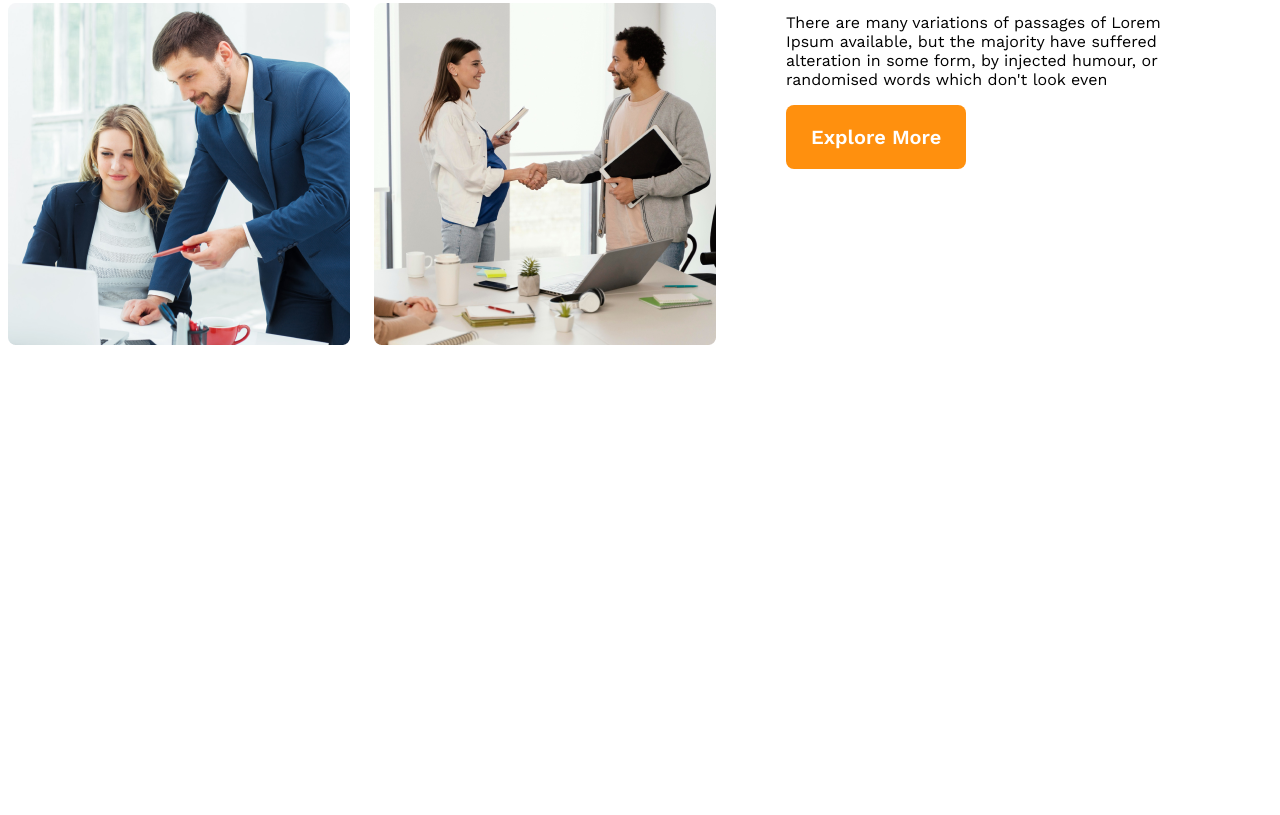
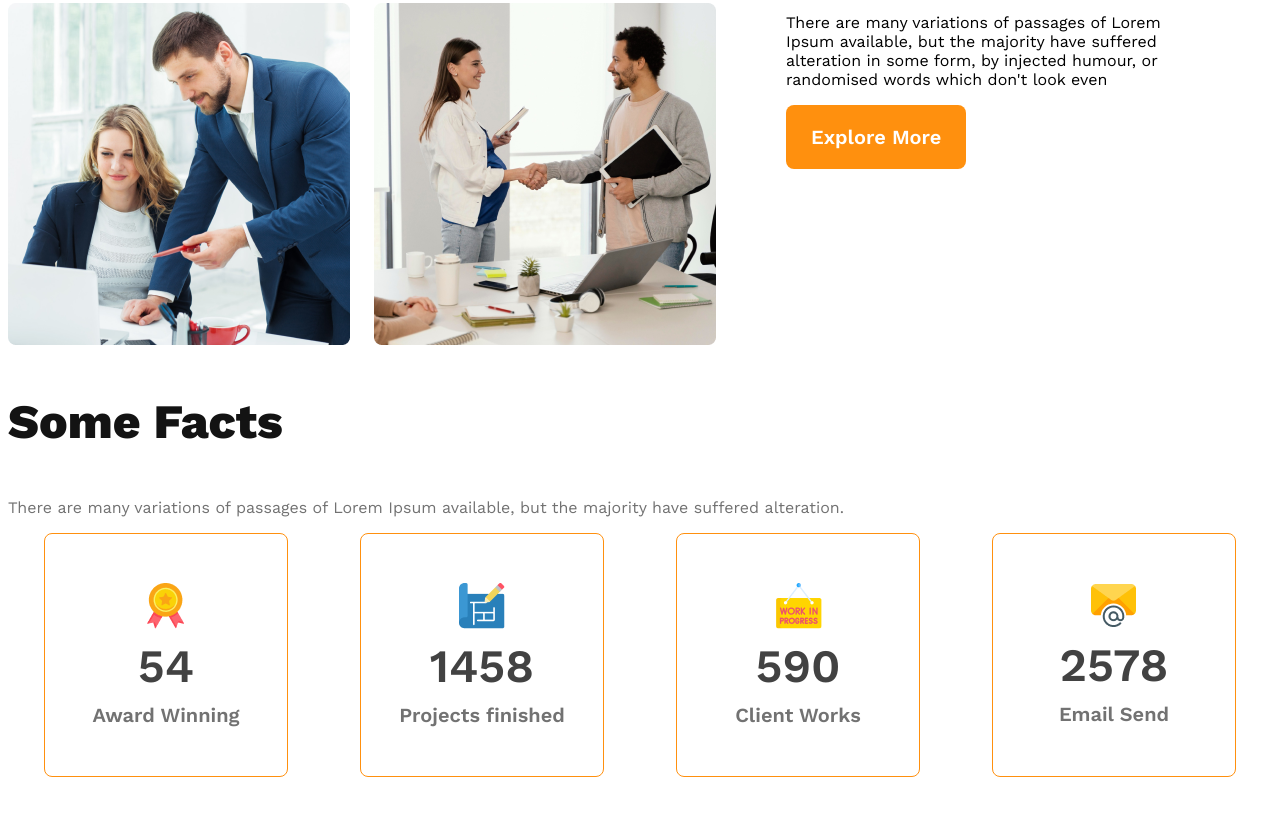
Before and after one commit to shahriaralam465/Architech-Website-demo, a plain HTML site: page index.html in a window 1280 px wide. Shown: the part 1455-2270 px from the top of the page. Before the commit the page ends 1870 px from the top, so only its background shows below. Drawn offline with nearby package versions, Linux system fonts and the light colour scheme.

Commit message:
added some fact section

```diff
--- a/index.html
+++ b/index.html
@@ -15,7 +15,7 @@
      <!-- Header Starting -->
      <header>
           <nav>
-               <h3 class="nav-title">G3 Architect</h3>
+               <h3 class="section-title">G3 Architect</h3>
                <ul>
                     <li><a href="">Home</a></li>
                     <li><a href="">About</a></li>
@@ -36,7 +36,7 @@
      </header>
       <!-- Header End -->
      <main>
-          <!-- Features Section Start -->
+          <!-- teams container started -->
           <section class="teams-container">
                <div class="teams-image-container">
                     <img src="./images/team1.png" alt="">
@@ -50,6 +50,38 @@
                     <button class="btn-primary">Explore More</button>
                </div>
           </section>
+          <!-- Features Section Start -->
+          <section class="features-container">
+
+          </section>
+          <!-- facts section -->
+          <section class="facts">
+               <h3 class="section-title">Some Facts</h3>
+               <p class="text-light-gray">There are many variations of passages of Lorem Ipsum available, but the majority have suffered alteration.</p>
+               <div class="facts-card-container">
+                    <!-- .card*4>img+h2.card-state+p.card-title -->
+                    <div class="card">
+                         <img src="./images/icons/ribon.png" alt="">
+                         <h2 class="card-stats">54</h2>
+                         <p class="card-title">Award Winning</p>
+                    </div>
+                    <div class="card">
+                         <img src="./images/icons/projects.png" alt="">
+                         <h2 class="card-stats">1458</h2>
+                         <p class="card-title">Projects finished</p>
+                    </div>
+                    <div class="card">
+                         <img src="./images/icons/customers.png" alt="">
+                         <h2 class="card-stats">590</h2>
+                         <p class="card-title">Client Works</p>
+                    </div>
+                    <div class="card">
+                         <img src="./images/icons/email.png" alt="">
+                         <h2 class="card-stats">2578</h2>
+                         <p class="card-title">Email Send</p>
+                    </div>
+               </div>
+          </section>
      </main>
      <footer>
 
--- a/styles/architech.css
+++ b/styles/architech.css
@@ -3,6 +3,12 @@
 }
 
 /* Shared Style */
+
+.section-title {
+     color: #131313;
+     font-size: 3rem;
+     font-weight: 700;
+}
 
 .btn-primary {
      border: none;
@@ -30,12 +36,6 @@ nav {
      display: flex;
      justify-content: space-between;
      align-items: center;
-}
-
-nav .nav-title {
-     color: #131313;
-     font-size: 3rem;
-     font-weight: 700;
 }
 
 nav>ul {
@@ -104,12 +104,46 @@ main {
      color: #727272;
      font-weight: 500;
 }
-.teams-title .our{
+
+.teams-title .our {
      color: #131313;
      font-weight: 700;
 }
-.teams-title .features{
+
+.teams-title .features {
      color: #FF900E;
+}
+
+/* Facts section */
+.facts-card-container {
+     display: flex;
+     justify-content: space-around;
+}
+
+.facts-card-container .card {
+     display: flex;
+     justify-content: center;
+     align-items: center;
+     flex-direction: column;
+     width: 241.831px;
+     height: 241.831px;
+     text-align: center;
+     border-radius: 8px;
+     border: 1px solid #FF900E;
+}
+
+.facts-card-container .card-stats {
+     color: #424242;
+     font-size: 2.9rem;
+     font-weight: 600;
+     margin: 10px 0px;
+}
+
+.facts-card-container .card-title {
+     color: #727272;
+     font-size: 1.25rem;
+     font-weight: 600;
+     margin: 0px 0px;
 }
 
 /* Responsive media Query */
@@ -119,15 +153,16 @@ main {
           padding: 20px;
      }
 
-     nav ,
-     .teams-container
-     {
+     nav,
+     .teams-container {
           flex-direction: column;
      }
-     .teams-image-container{
+
+     .teams-image-container {
           grid-template-columns: repeat(1, 1fr);
      }
-     .teams-content{
+
+     .teams-content {
           padding-left: 30px;
           padding-right: 30px;
      }
@@ -139,7 +174,8 @@ main {
           padding: 40px;
      }
 
-     nav ,.teams-container{
+     nav,
+     .teams-container {
           flex-direction: column;
      }
 }
```
